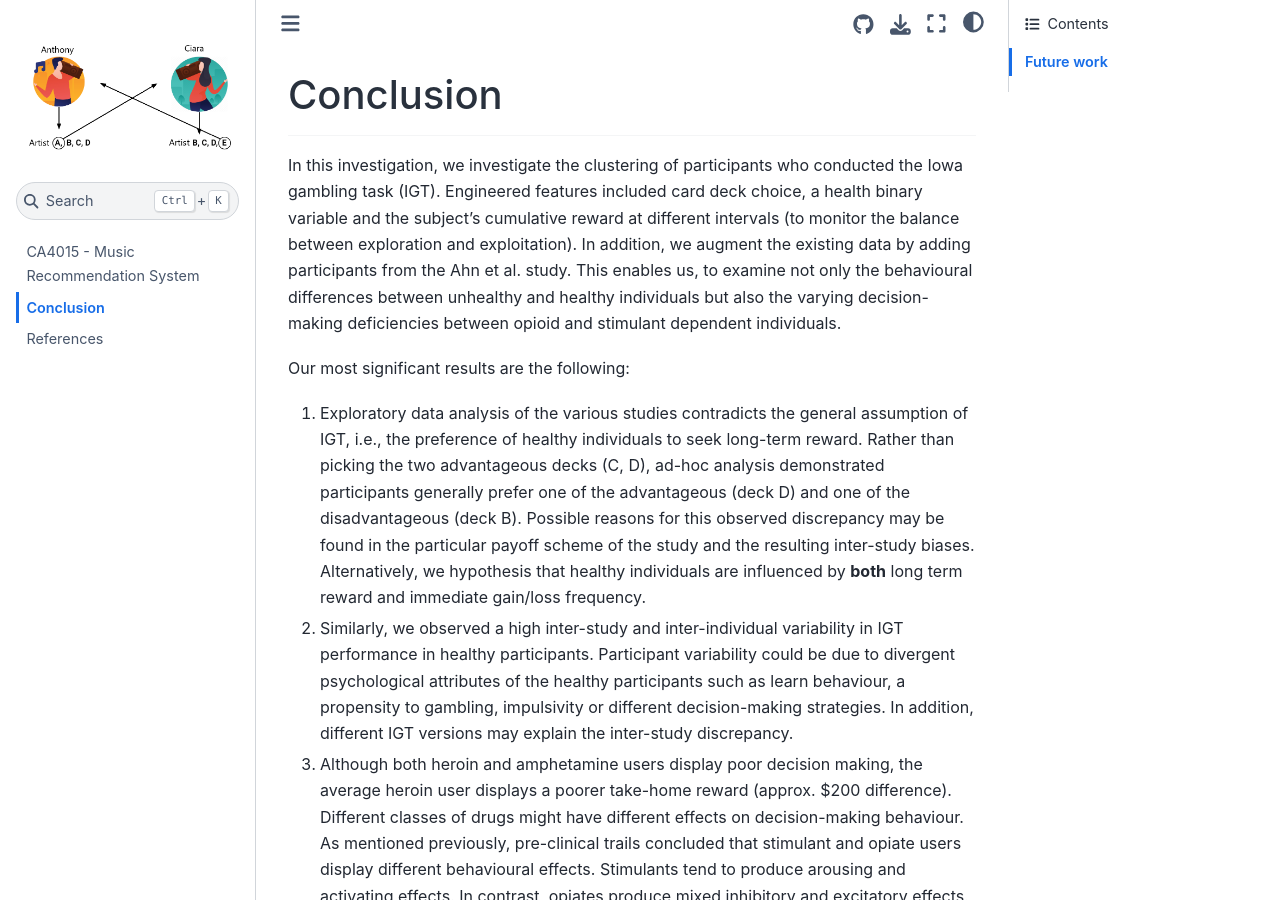
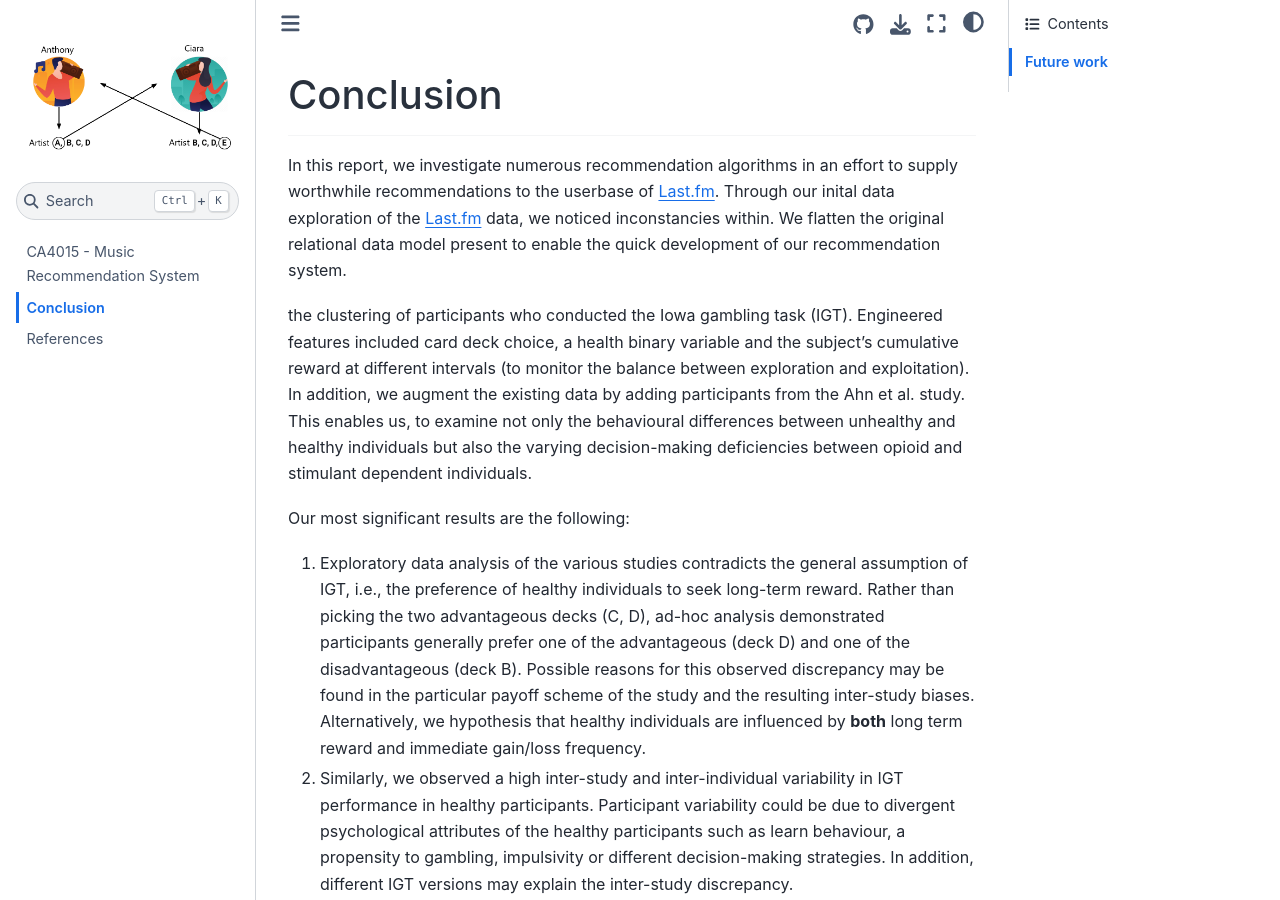
Before and after one commit to reidya3/MusicArtistRecommendationSystem, a Jupyter Book: the page built from book/Conclusion.md, in a window 1280 px wide and 900 px high. Built offline with Jupyter Book 1.0.4 settings and Sphinx 7.4.7 and the Sphinx Book theme 1.1.4, drawn with Linux system fonts in a browser that asks for light colours; pages that are not in the unit, such as notebooks, are missing from menus.

Commit message:
updating requirments

```diff
--- a/book/Conclusion.md
+++ b/book/Conclusion.md
@@ -1,6 +1,8 @@
 # Conclusion
 ---
-In this investigation, we investigate the clustering of participants who conducted the Iowa gambling task (IGT). Engineered features included card deck choice, a health binary variable and the subject's cumulative reward at different intervals (to monitor the balance between exploration and exploitation). In addition, we augment the existing data by adding participants from the Ahn et al. study. This enables us, to examine not only the behavioural differences between unhealthy and healthy individuals but also the varying decision-making deficiencies between opioid and stimulant dependent individuals.
+In this report, we investigate numerous recommendation algorithms in an effort to supply worthwhile recommendations to the userbase of Last.fm. Through our inital data exploration of the Last.fm data, we noticed inconstancies within. We flatten the original relational data model present  to enable the quick development of our recommendation system.
+
+ the clustering of participants who conducted the Iowa gambling task (IGT). Engineered features included card deck choice, a health binary variable and the subject's cumulative reward at different intervals (to monitor the balance between exploration and exploitation). In addition, we augment the existing data by adding participants from the Ahn et al. study. This enables us, to examine not only the behavioural differences between unhealthy and healthy individuals but also the varying decision-making deficiencies between opioid and stimulant dependent individuals.
 
 Our most significant results are the following:
 1. Exploratory data analysis of the various studies contradicts the general assumption of IGT, i.e., the preference of healthy individuals to seek long-term reward. Rather than picking the two advantageous decks (C, D), ad-hoc analysis demonstrated participants generally prefer one of the advantageous (deck D) and one of the disadvantageous (deck B). Possible reasons for this observed discrepancy may be found in the particular payoff scheme of the study and the resulting inter-study biases. Alternatively, we hypothesis that healthy individuals are influenced by **both** long term reward and immediate gain/loss frequency.
```
Also changed, not shown: README.md (+1 -1 lines).
